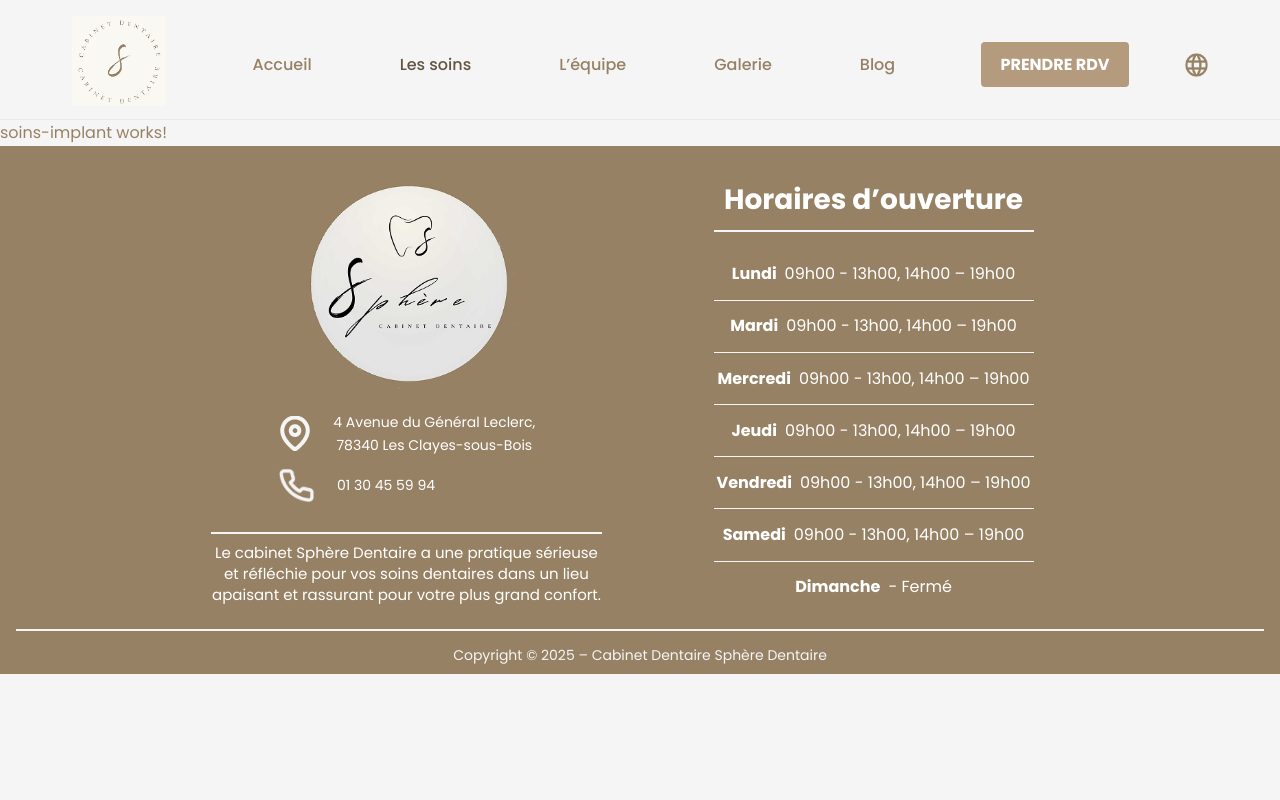
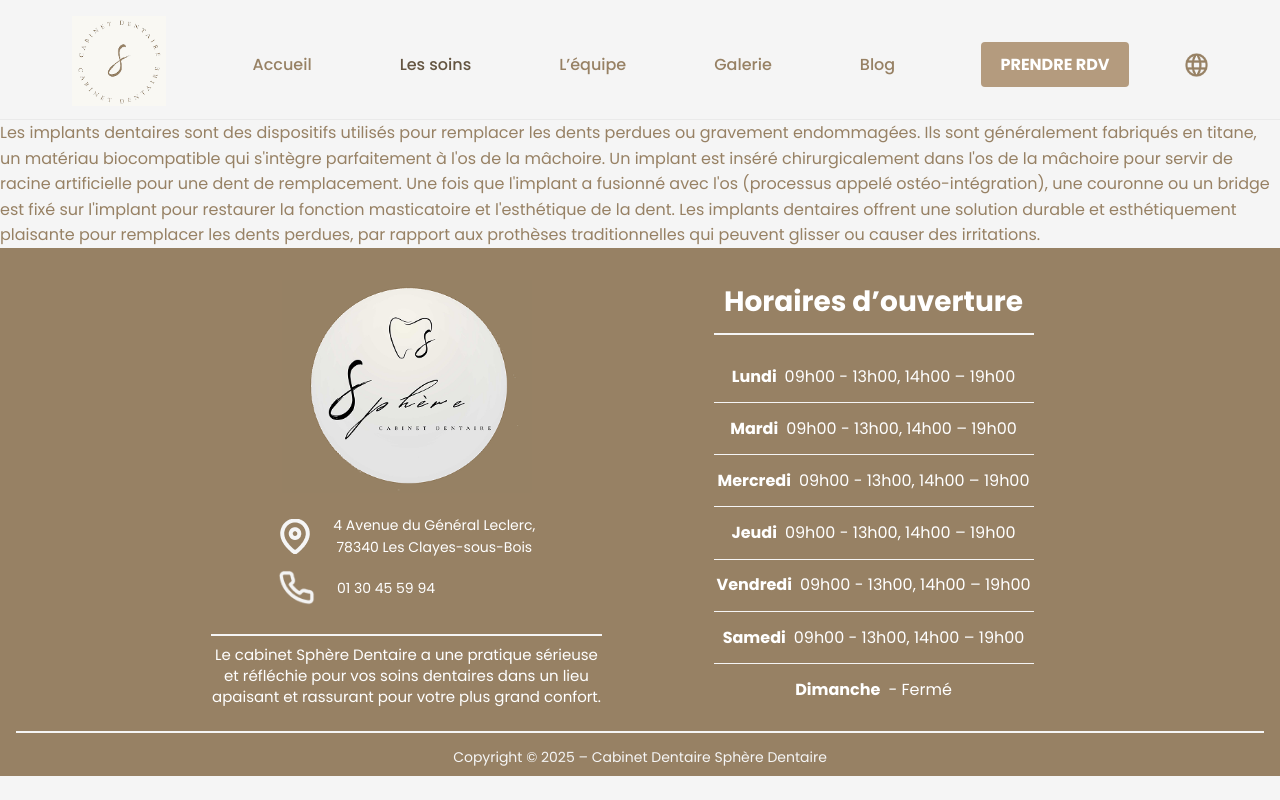
Before and after one commit to Floriannee/SiteWebCabinetDentaire, an Angular app: page /soins/implant in a window 1280 px wide. Built offline with nearby package versions, Linux system fonts and the light colour scheme.

Commit message:
Update soins-implant.html

```diff
--- a/src/app/pages/soins/soins-implant/soins-implant.html
+++ b/src/app/pages/soins/soins-implant/soins-implant.html
@@ -1 +1,2 @@
-<p>soins-implant works!</p>
+<p> Les implants dentaires sont des dispositifs utilisés pour remplacer les dents perdues ou gravement endommagées. Ils sont généralement fabriqués en titane, un matériau biocompatible qui s'intègre parfaitement à l'os de la mâchoire. Un implant est inséré chirurgicalement dans l'os de la mâchoire pour servir de racine artificielle pour une dent de remplacement. Une fois que l'implant a fusionné avec l'os (processus appelé ostéo-intégration), une couronne ou un bridge est fixé sur l'implant pour restaurer la fonction masticatoire et l'esthétique de la dent.
+Les implants dentaires offrent une solution durable et esthétiquement plaisante pour remplacer les dents perdues, par rapport aux prothèses traditionnelles qui peuvent glisser ou causer des irritations. </p>
```
